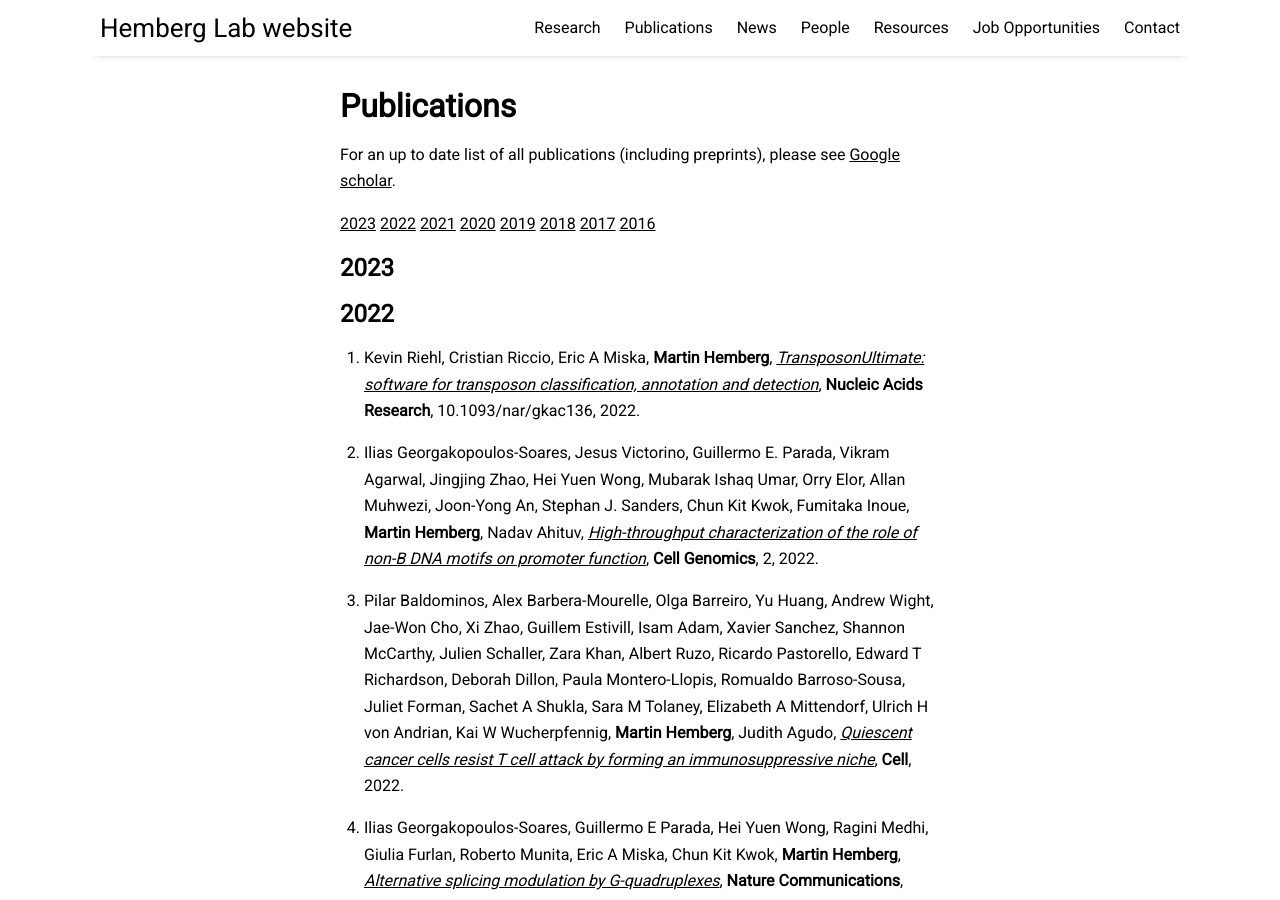
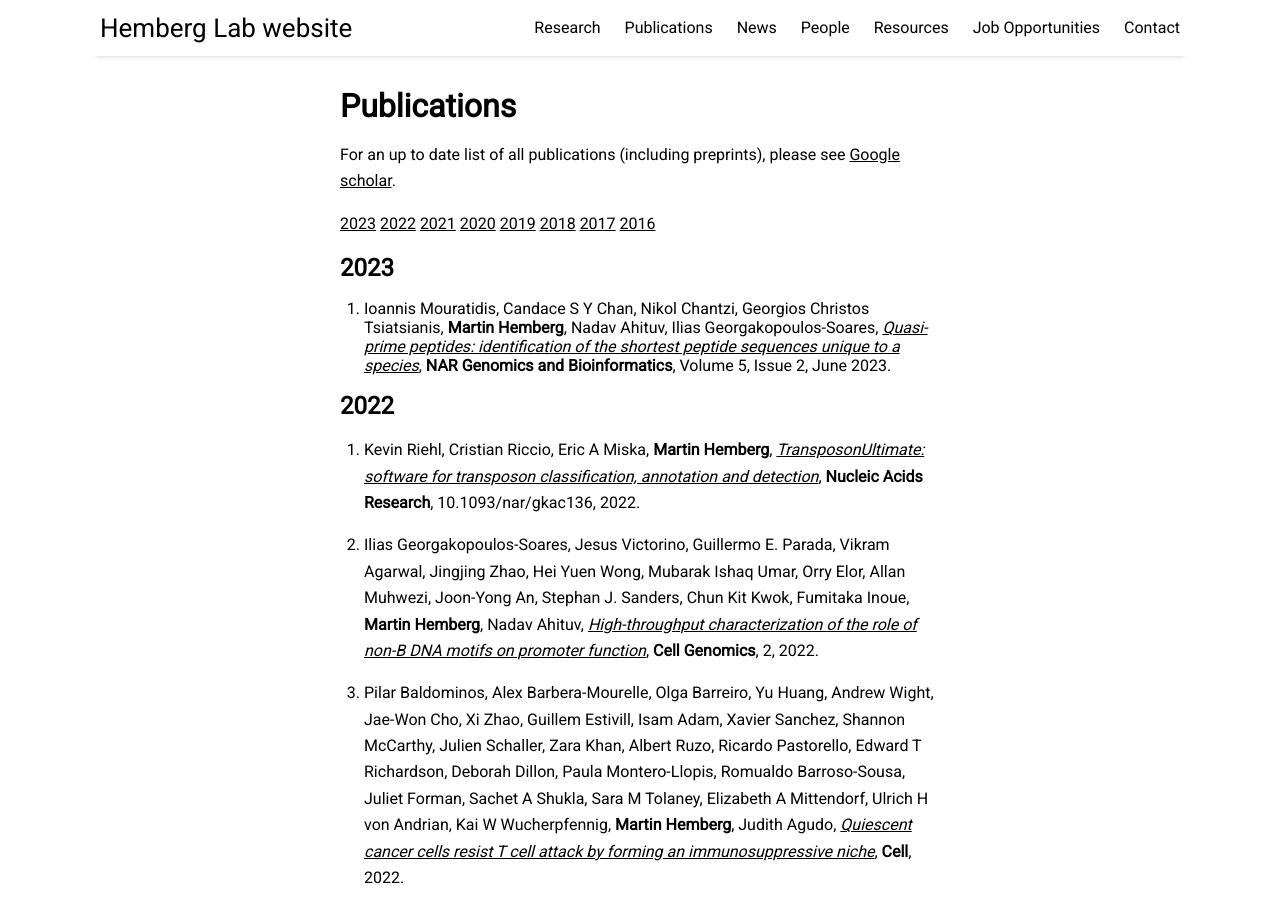
Before and after one commit to jaewon-cho/sdfasdf2dscf34fad.github.io, a Jekyll site: the page built from pages/publications.md, in a window 1280 px wide and 900 px high. Built offline with Jekyll 4.4.1, drawn with Linux system fonts in a browser that asks for light colours; nearby versions of some CDN libraries.

Commit message:
Updated publictions

```diff
--- a/pages/publications.md
+++ b/pages/publications.md
@@ -9,6 +9,8 @@ For an up to date list of all publications (including preprints), please see [Go
 [2023](#2023) [2022](#2022) [2021](#2021) [2020](#2020) [2019](#2019) [2018](#2018) [2017](#2017) [2016](#2016)
 
 ## <a id="2023"></a>2023
+
+1. Ioannis Mouratidis, Candace S Y Chan, Nikol Chantzi, Georgios Christos Tsiatsianis, **Martin Hemberg**, Nadav Ahituv, Ilias Georgakopoulos-Soares, [*Quasi-prime peptides: identification of the shortest peptide sequences unique to a species*](https://academic.oup.com/nargab/article/5/2/lqad039/7138487), **NAR Genomics and Bioinformatics**, Volume 5, Issue 2, June 2023.
 
 ## <a id="2022"></a>2022
 
```
